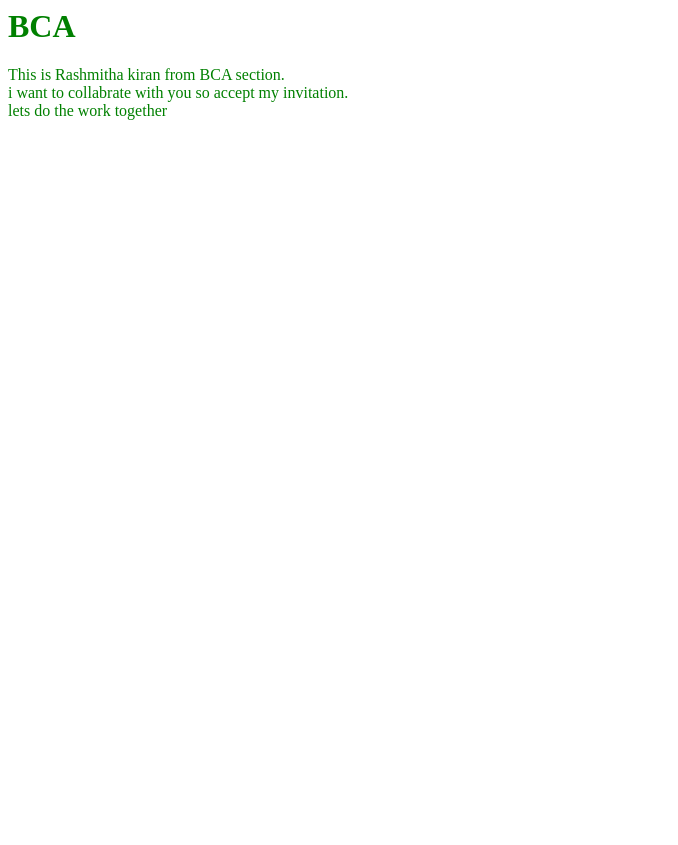
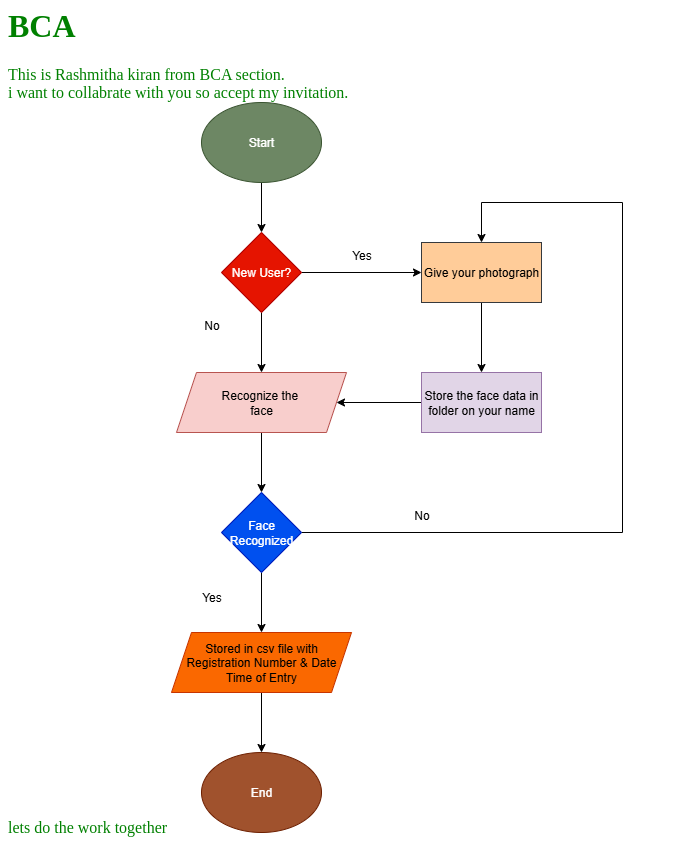
Before and after one commit to rashmithakiran786-web/html, a plain HTML site: page index.html in a window 1280 px wide. Shown: the whole page, without its empty margins (0-678 px from the left). Before the commit the page ends 800 px from the top, so only its background shows below. Drawn offline with Linux system fonts and the light colour scheme.

Commit message:
Update index.html

```diff
--- a/index.html
+++ b/index.html
@@ -10,6 +10,6 @@
     <p1>This is Rashmitha kiran from BCA section.</p1><br>
     <p2>i want to collabrate with you so accept my invitation.</p2><br>
     <p3> lets do the work together</p3>
-    <img res="Face Recognition.png">
+    <img src="Face Recognition.png">
   </body>
 </html>
```
